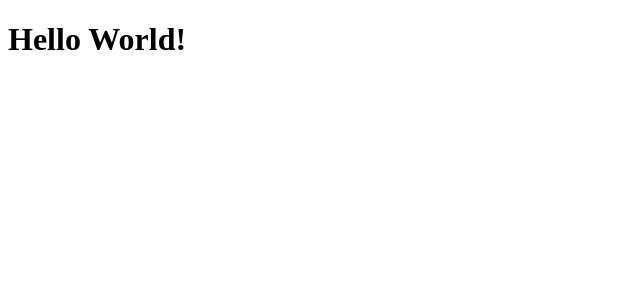
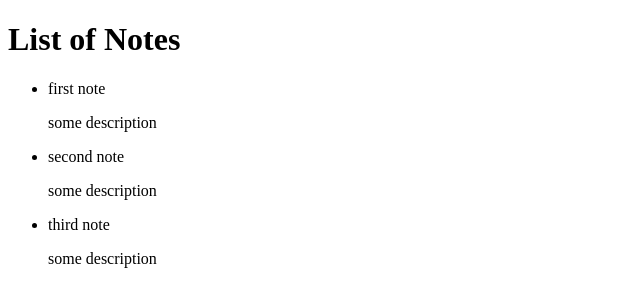
Before and after one commit to corey-recai/p-springboot-react-crud-app, a React (Vite) app in the folder react_frontend/: page / in a window 1280 px wide. Shown: the top 306 px of the page, without its empty margins (0-640 px from the left). Built offline with nearby package versions, Linux system fonts and the light colour scheme.

Commit message:
create NotesList component

```diff
--- a/react_frontend/src/App.tsx
+++ b/react_frontend/src/App.tsx
@@ -1,9 +1,10 @@
+import { NotesList } from "./components/NotesList";
 import "./App.css";
 
 function App() {
   return (
     <div>
-      <h1>Hello World!</h1>
+      <NotesList />
     </div>
   );
 }
--- /dev/null
+++ b/react_frontend/src/components/NotesList/NotesList.tsx
@@ -0,0 +1,37 @@
+import React, { useState } from "react";
+
+export const NotesList: React.FC = () => {
+  const [notes, setNotes] = useState([
+    {
+      title: "first note",
+      body: "some description",
+      category: "programming",
+      id: 1,
+    },
+    {
+      title: "second note",
+      body: "some description",
+      category: "programming",
+      id: 2,
+    },
+    {
+      title: "third note",
+      body: "some description",
+      category: "programming",
+      id: 3,
+    },
+  ]);
+  return (
+    <div>
+      <h1>List of Notes</h1>
+      <ul>
+        {notes.map(({ title, body, category, id }) => (
+          <li key={id}>
+            <p>{title}</p>
+            <p>{body}</p>
+          </li>
+        ))}
+      </ul>
+    </div>
+  );
+};
--- /dev/null
+++ b/react_frontend/src/components/NotesList/index.ts
@@ -0,0 +1 @@
+export * from "./NotesList";
```
Also changed, not shown: 1 other file (tests, documents, lock files or other folders).
